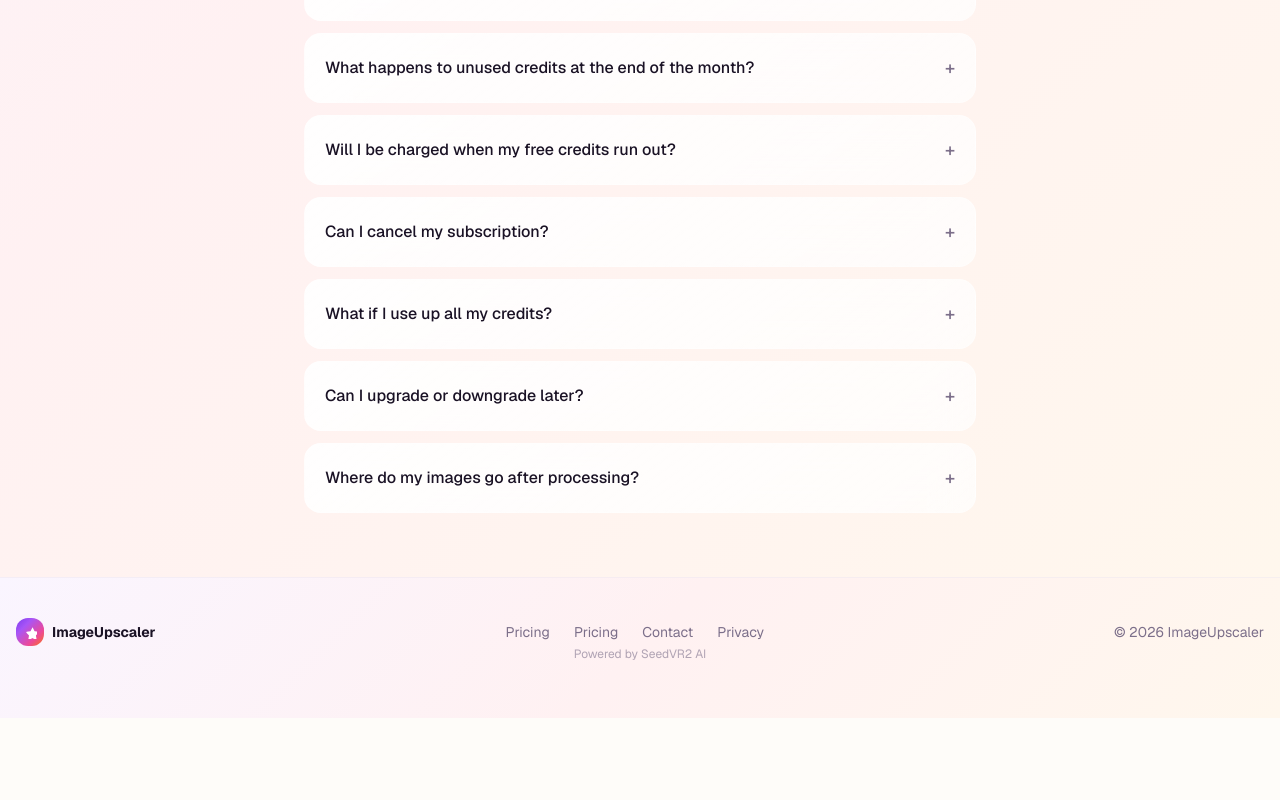
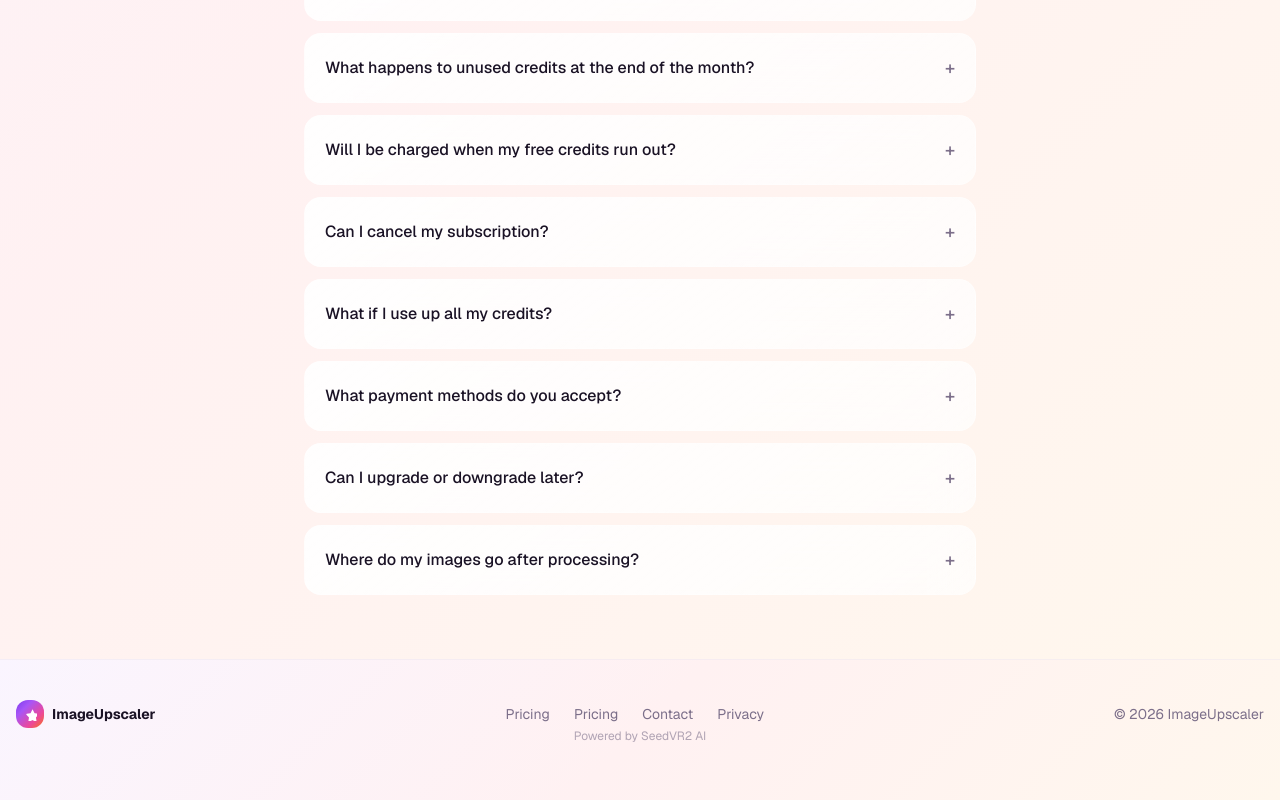
Before and after one commit to elaine202309/imageupscaler, a Next.js app: page /pricing in a window 1280 px wide. Shown: the part 1357-2157 px from the top of the page. Before the commit the page ends 2075 px from the top, so only its background shows below. Built offline with nearby package versions, Linux system fonts and the light colour scheme; no server answers.

Commit message:
Add payment methods FAQ

```diff
--- a/src/app/pricing/page.tsx
+++ b/src/app/pricing/page.tsx
@@ -73,6 +73,7 @@ export default function PricingPage() {
             <FaqItem q="Will I be charged when my free credits run out?" a="No. We never charge you without permission. When credits run low, you can choose to buy a credit pack or upgrade — but only if you want to." />
             <FaqItem q="Can I cancel my subscription?" a="Yes, you can cancel anytime from your account settings. Your subscription remains active until the end of your current billing period — no partial refunds. We do not offer refunds for used credits or partial months." />
             <FaqItem q="What if I use up all my credits?" a="You can top up with a one-time credit pack starting at $3 for 20 credits, or upgrade to a plan with more monthly credits. There's no auto-charge — you stay in control." />
+            <FaqItem q="What payment methods do you accept?" a="We accept all major credit cards, debit cards, and PayPal. Payment processing is handled securely by Stripe." />
             <FaqItem q="Can I upgrade or downgrade later?" a="Yes. Upgrade anytime and pay only the difference. Want to downgrade? No problem — it takes effect at the end of your current billing cycle." />
             <FaqItem q="Where do my images go after processing?" a="Uploaded and processed images are automatically deleted within 30 days. You can request earlier deletion anytime. We never use your images for training or share them with anyone." />
           </div>
```
